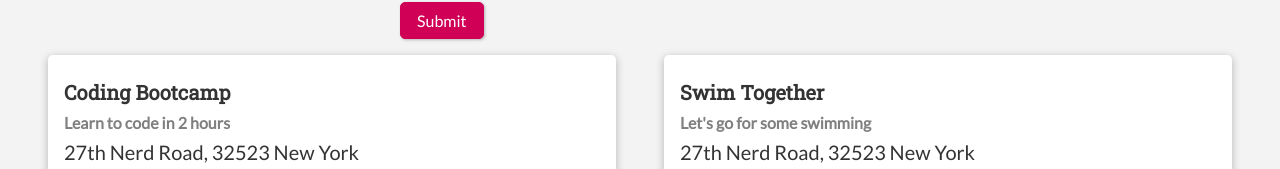
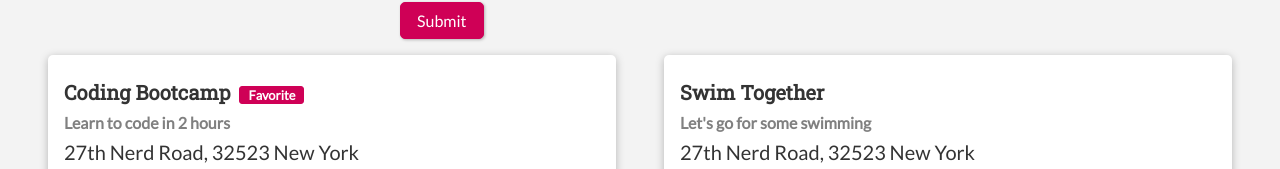
Before and after one commit to supakrit03/svelte-app-demo, a Svelte app: page / in a window 1280 px wide. Shown: the part 557-726 px from the top of the page. Built offline with nearby package versions, Linux system fonts and the light colour scheme.

Commit message:
Utilizing Slots

```diff
--- /dev/null
+++ b/src/components/Badge.svelte
@@ -0,0 +1,15 @@
+<span><slot /></span>
+
+<style>
+  span {
+    display: inline-block;
+    margin: 0 0.25rem;
+    border-radius: 3px;
+    border: 1px solid #cf0056;
+    background: #cf0056;
+    color: white;
+    padding: 0 0.5rem;
+    font-family: "Lato", sans-serif;
+    font-size: 0.8rem;
+  }
+</style>
--- a/src/components/MeetupItem.svelte
+++ b/src/components/MeetupItem.svelte
@@ -1,6 +1,7 @@
 <script>
   import { createEventDispatcher } from "svelte";
   import Button from "./Button.svelte";
+  import Badge from "./Badge.svelte";
 
   export let id;
   export let title;
@@ -20,7 +21,12 @@
 
 <article>
   <header>
-    <h1>{title}</h1>
+    <h1>
+      {title}
+      {#if isFav}
+        <Badge>Favorite</Badge>
+      {/if}
+    </h1>
     <h2>{subTitle}</h2>
     <p>{address}</p>
   </header>
@@ -34,7 +40,7 @@
     <Button href="mailto:{contactmail}" text="Contact" />
     <Button
       mode="outline"
-      text={isFav ? "Favorite" : "Unfavorite"}
+      text={isFav ? "Unfavorite" : "Favorite"}
       on:click={() => toggleFavorite(id)}
     />
     <Button mode="outline" text="Show Details" />
```
